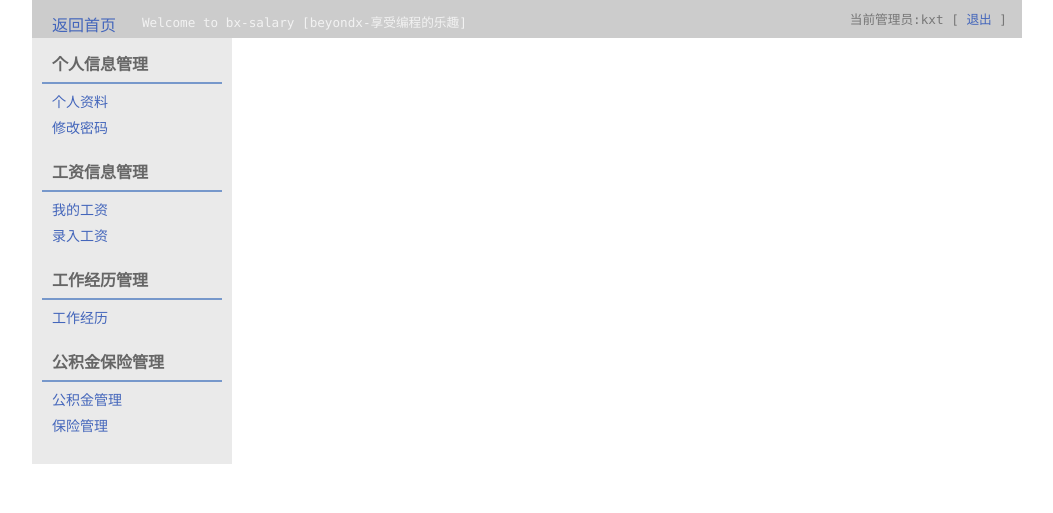
After one commit to luffyke/bx-salary-ms, a PHP site: page /application/views/main_view.php in a window 1280 px wide. The commit adds this page. Shown: the top 513 px of the page, without its empty margins (113-1166 px from the left). Run offline with PHP 8.4, Linux system fonts and the light colour scheme.

Commit message:
main page view and css

```diff
--- /dev/null
+++ b/application/views/main_view.php
@@ -0,0 +1,75 @@
+<!DOCTYPE HTML>
+<html>
+<head>
+<meta charset="UTF-8">
+<link rel="stylesheet" type="text/css" href="css/main.css">
+<title>bx-salary</title>
+</head>
+<body>
+	<div class="main_box">
+		<div class="top_area_box">
+			<div class="top_area_logo"><a href="#" >返回首页</a></div>
+			<div class="top_area_title">Welcome to bx-salary [beyondx-享受编程的乐趣]</div>
+			<div class="top_area_logout">当前管理员:kxt [ <a href="#">退出</a> ]</div>
+			<div class="clear"></div>
+		</div>
+		<div class="content_box">
+			<div class="left_menu_box">
+				<div class="left_menu">
+					<ul>
+						<li class="caption">
+							<strong>个人信息管理</strong>
+							<ol>
+								<li>
+									<a href="#">个人资料</a>
+								</li>
+								<li>
+									<a href="#">修改密码</a>
+								</li>
+							</ol>
+						</li>
+					</ul>
+					<ul>
+						<li class="caption">
+							<strong>工资信息管理</strong>
+							<ol>
+								<li>
+									<a href="#">我的工资</a>
+								</li>
+								<li>
+									<a href="#">录入工资</a>
+								</li>
+							</ol>
+						</li>
+					</ul>
+					<ul>
+						<li class="caption">
+							<strong>工作经历管理</strong>
+							<ol>
+								<li>
+									<a href="#">工作经历</a>
+								</li>
+							</ol>
+						</li>
+					</ul>
+					<ul>
+						<li class="caption">
+							<strong>公积金保险管理</strong>
+							<ol>
+								<li>
+									<a href="#">公积金管理</a>
+								</li>
+								<li>
+									<a href="#">保险管理</a>
+								</li>
+							</ol>
+						</li>
+					</ul>
+				</div>
+			</div>
+		</div>
+		<div class="clear"></div>
+		<div class="footer_box"></div>
+	</div>
+</body>
+</html>
--- /dev/null
+++ b/css/main.css
@@ -0,0 +1,131 @@
+@charset "utf-8";
+html {
+	color: #000;
+	background: #FFF;
+}
+
+body,table,input,textarea,select {
+	font-family: Consolas, Verdana, sans-serif, 宋体;
+}
+
+body,div,dl,dt,dd,ul,ol,li,h1,h2,h3,h4,h5,h6,pre,code,form,fieldset,legend,input,textarea,p,blockquote,th,td{
+	margin: 0;
+	padding: 0;
+}
+
+table {
+	border-collapse: collapse;
+	border-spacing: 0;
+}
+
+ul, ol {
+	list-style-type: none;
+}
+
+li {
+	display: list-item;
+	text-align: -webkit-match-parent;
+}
+
+a {
+	color : #46B;
+	outline : 0;
+	text-decoration: none;
+}
+
+.clear {
+	clear : both;
+	font-size : 1px;
+	line-height : 0;
+}
+
+.main_box {
+	width : 990px;
+	margin : 0 auto;
+	text-align : left;
+	margin-bottom : 50px;
+}
+
+.top_area_box{
+	background : #CCC;
+	height : 36px;
+	padding : 2px 5px 0 5px;
+	border-top : 0;
+}
+
+.top_area_logo{
+	float : left;
+	width : 80px;
+	margin : 10px 0 0 15px;
+}
+
+.top_area_title{
+	font-size : 9.5pt;
+	float : left;
+	margin : 10px 0 0 10px;
+	color : #F2F2F2;
+}
+
+.top_area_logout{
+	float : right;
+	margin-right : 10px;
+	font-size : 9.5pt;
+	color : #777;
+	height : 35px;
+	line-height : 35px;
+}
+
+.content_box{
+	position : relative;
+}
+
+.content{
+
+}
+
+.left_menu_box{
+	float : left;
+	width : 200px;
+}
+
+.left_menu{
+	font-size : 10.5pt;
+	background : #EAEAEA;
+	padding : 5px 0;
+	color : #666;
+	overflow : hidden;
+}
+
+.left_menu ul, .left_menu ol{
+	margin : 10px;
+	line-height : 24px;
+}
+
+.left_menu li.caption {
+	margin-bottom : 20px;
+}
+
+.left_menu strong {
+	display: block;
+	font-size: 12pt;
+	border-bottom: 2px solid #7798CB;
+	padding: 0 10px 5px 10px;
+	color: #666;
+}
+
+.left_menu li.caption ol {
+	margin: 5px 0 0 0;
+	line-height: 26px;
+}
+.left_menu li.caption ol li {
+	padding-left: 10px;
+}
+
+.left_menu li.caption ol li.active {
+	background: #F6F6F6;
+	font-weight: bold;
+}
+
+.footer_box{
+
+}
```
Also changed, not shown: css/cssreset.css (+49 -91 lines), css/login.css (+5 -5 lines).
